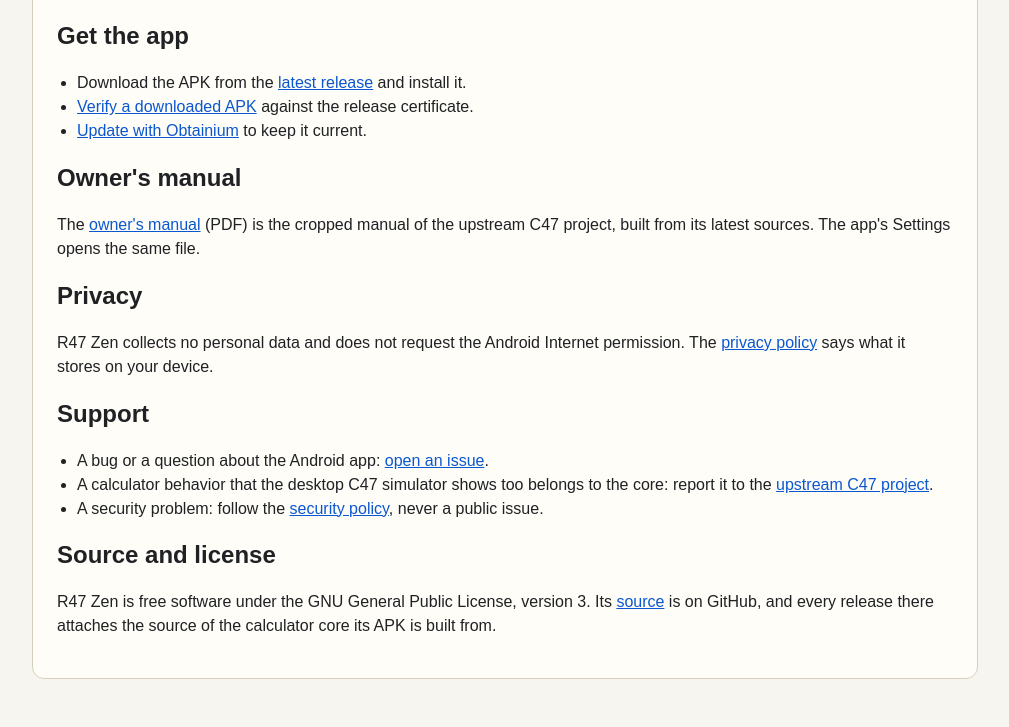
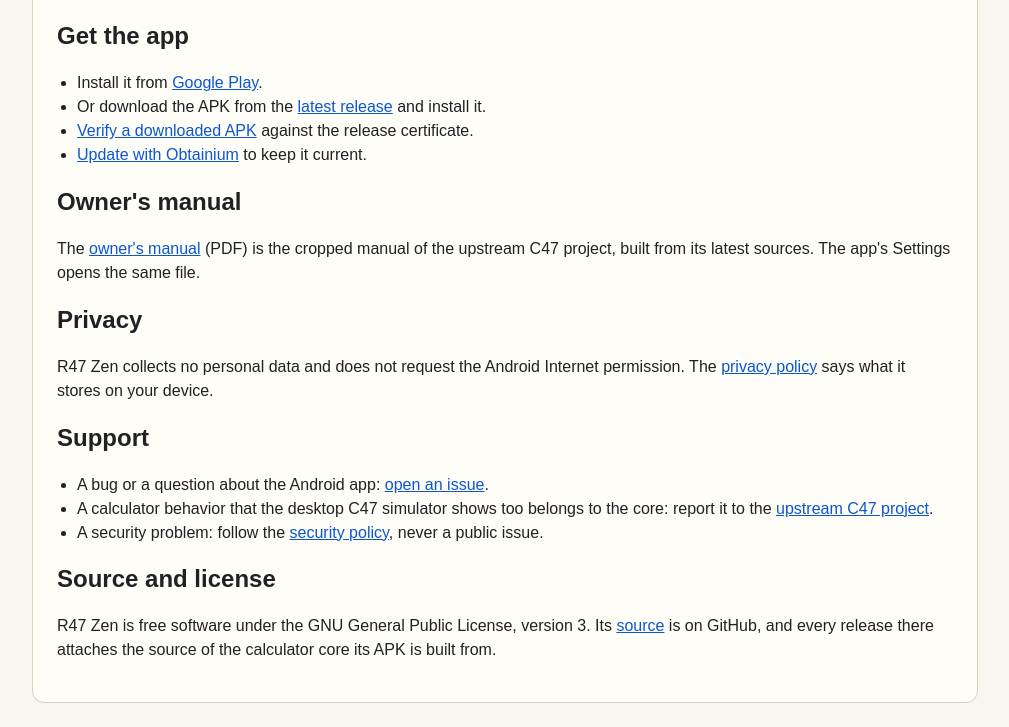
Before and after one commit to ppigazzini/r47zen, a plain HTML site: page android/site/index.html in a window 1280 px wide. Shown: the part 1701-2428 px from the top of the page, without its empty margins (135-1144 px from the left). Before the commit the page ends 2404 px from the top, so only its background shows below. Drawn offline with Linux system fonts and the light colour scheme.

Commit message:
feat(pages): offer Google Play first under Get the app
The home page offered only the GitHub APK. Google Play now leads the list,
linked to the app's listing, io.github.ppigazzini.r47zen; the APK, its
verification, and Obtainium follow as the alternative.

Evidence: the listing answers 200 with the title "R47 Zen RPN Calculator -
Apps on Google Play", where an unknown package answers 404;
run_pages_home_contract.sh passes, so the page still loads nothing from
another origin.

```diff
--- a/android/site/index.html
+++ b/android/site/index.html
@@ -262,7 +262,11 @@
     <h2>Get the app</h2>
     <ul>
       <li>
-        Download the APK from the
+        Install it from
+        <a href="https://play.google.com/store/apps/details?id=io.github.ppigazzini.r47zen">Google Play</a>.
+      </li>
+      <li>
+        Or download the APK from the
         <a href="https://github.com/ppigazzini/r47zen/releases/latest">latest release</a>
         and install it.
       </li>
```
